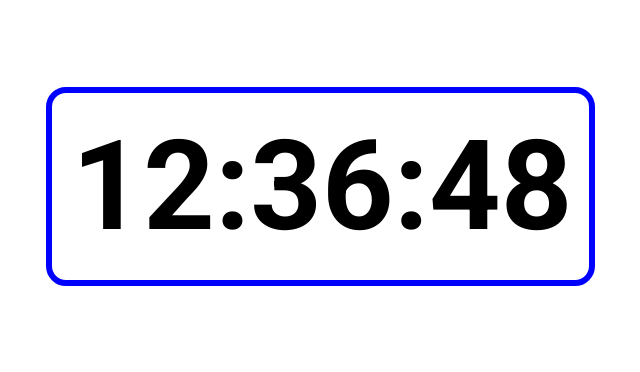
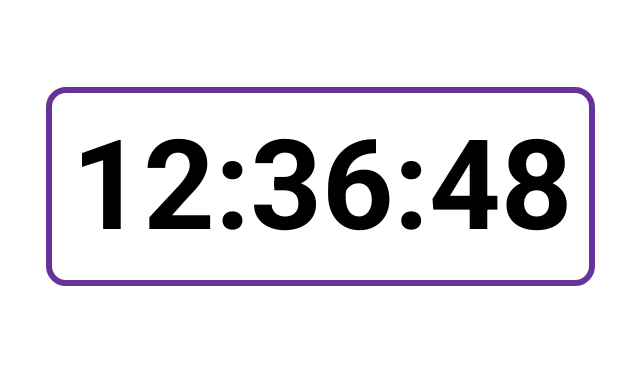
Before and after one commit to Sammy150150/Clock, a plain HTML site: page index.html in a window 1280 px wide. Shown: the part 214-586 px from the top of the page, without its empty margins (318-958 px from the left). Drawn offline with Linux system fonts and the light colour scheme.

Commit message:
Change border color to purple

```diff
--- a/style.css
+++ b/style.css
@@ -7,7 +7,7 @@ html, body {
 #header {
   text-align: center;
   font-family: 'Roboto', sans-serif;
-  border: 6px solid blue;
+  border: 6px solid rebeccapurple;
   border-radius: 20px;
   font-size: 125px;
   padding: 20px;
```
